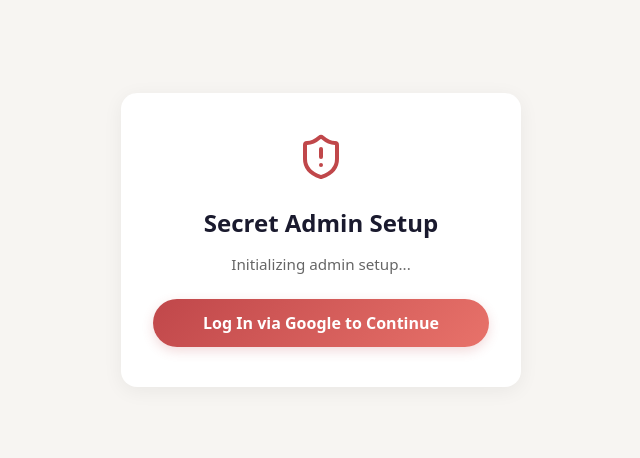
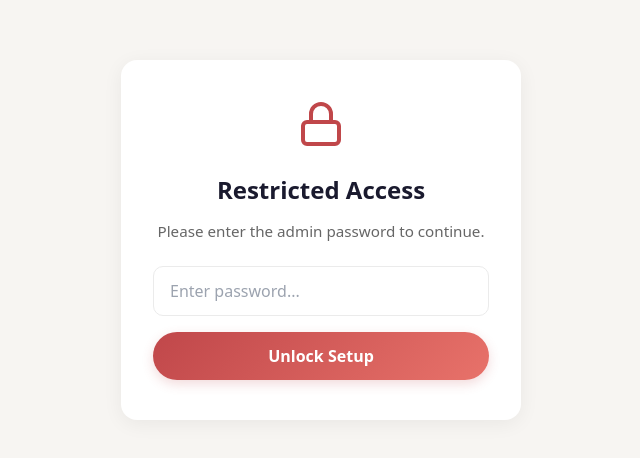
Before and after one commit to Campus-Food-Ordering-Platform/OrderUp, a React (Vite) app in the folder frontend/: page /admin/setup in a window 1280 px wide. Shown: the part 160-618 px from the top of the page, without its empty margins (319-959 px from the left). Built offline with nearby package versions, Linux system fonts and the light colour scheme.

Commit message:
Added admin login password

```diff
--- a/frontend/src/pages/admin/AdminSetupPage.jsx
+++ b/frontend/src/pages/admin/AdminSetupPage.jsx
@@ -1,15 +1,34 @@
 import { useEffect, useState } from 'react';
 import { useNavigate } from 'react-router-dom';
 import { useAuth0 } from '@auth0/auth0-react';
-import { ShieldAlert } from 'lucide-react';
+import { ShieldAlert, Lock } from 'lucide-react';
 
 export default function AdminSetupPage() {
   const { user, getAccessTokenSilently, isAuthenticated, loginWithRedirect, isLoading } = useAuth0();
   const navigate = useNavigate();
   const [status, setStatus] = useState('Initializing admin setup...');
 
+  // New states for the password gate
+  const [gatePassed, setGatePassed] = useState(
+    sessionStorage.getItem('admin_gate_passed') === 'true'
+  );
+  const [password, setPassword] = useState('');
+  const [error, setError] = useState('');
+
+  const handlePasswordSubmit = (e) => {
+    e.preventDefault();
+    if (password === 'SoftwareSlayers4Life') {
+      sessionStorage.setItem('admin_gate_passed', 'true');
+      setGatePassed(true);
+      setError('');
+    } else {
+      setError('Incorrect password. Access denied.');
+    }
+  };
+
   useEffect(() => {
-    if (isLoading || !isAuthenticated) return;
+    // Crucial: We must be authenticated, done loading, AND have passed the gate
+    if (isLoading || !isAuthenticated || !gatePassed) return;
 
     let mounted = true;
 
@@ -49,7 +68,7 @@ export default function AdminSetupPage() {
     return () => {
       mounted = false;
     };
-  }, [isLoading, isAuthenticated, user, getAccessTokenSilently, navigate]);
+  }, [isLoading, isAuthenticated, user, getAccessTokenSilently, navigate, gatePassed]);
 
   return (
     <div style={{
@@ -69,6 +88,61 @@ export default function AdminSetupPage() {
         maxWidth: '400px',
         width: '100%'
       }}>
+        {!gatePassed ? (
+          // --- PASSWORD GATE UI ---
+          <form onSubmit={handlePasswordSubmit}>
+            <Lock size={48} color="#C0474A" style={{ marginBottom: '1.5rem', display: 'inline-block' }} />
+            <h1 style={{ fontSize: '1.5rem', fontWeight: 800, color: '#1a1a2e', marginBottom: '0.75rem' }}>
+              Restricted Access
+            </h1>
+            <p style={{ color: '#666', fontSize: '0.95rem', marginBottom: '1.5rem', lineHeight: '1.5' }}>
+              Please enter the admin password to continue.
+            </p>
+
+            <input
+              type="password"
+              placeholder="Enter password..."
+              value={password}
+              onChange={(e) => setPassword(e.target.value)}
+              style={{
+                width: '100%',
+                padding: '12px 16px',
+                borderRadius: '10px',
+                border: '1.5px solid #EBEBEB',
+                fontSize: '1rem',
+                outline: 'none',
+                marginBottom: '1rem',
+                boxSizing: 'border-box'
+              }}
+            />
+
+            {error && (
+              <p style={{ color: '#C0474A', fontSize: '0.85rem', marginBottom: '1rem', fontWeight: 600 }}>
+                {error}
+              </p>
+            )}
+
+            <button
+              type="submit"
+              style={{
+                padding: '12px 24px',
+                background: 'linear-gradient(135deg, #C0474A 0%, #E8726A 100%)',
+                color: 'white',
+                border: 'none',
+                borderRadius: '2rem',
+                fontWeight: 700,
+                cursor: 'pointer',
+                width: '100%',
+                fontSize: '1rem',
+                boxShadow: '0 4px 12px rgba(192,71,74,0.2)'
+              }}
+            >
+              Unlock Setup
+            </button>
+          </form>
+        ) : (
+          // --- AUTH0 LOGIN & SETUP UI ---
+          <>
             <ShieldAlert size={48} color="#C0474A" style={{ marginBottom: '1.5rem', display: 'inline-block' }} />
             <h1 style={{ fontSize: '1.5rem', fontWeight: 800, color: '#1a1a2e', marginBottom: '0.75rem' }}>
               Secret Admin Setup
@@ -96,6 +170,8 @@ export default function AdminSetupPage() {
                 Log In via Google to Continue
               </button>
             )}
+          </>
+        )}
       </div>
     </div>
   );
--- a/frontend/src/pages/student/StudentDashboard.jsx
+++ b/frontend/src/pages/student/StudentDashboard.jsx
@@ -175,7 +175,7 @@ export default function StudentDashboard() {
       {/* ── Hero Banner ── */}
       <section style={{ margin: '16px', background: `linear-gradient(135deg, ${BRAND} 0%, #E8726A 100%)`, borderRadius: '18px', padding: '20px 24px', display: 'flex', justifyContent: 'space-between', alignItems: 'center' }}>
         <div>
-          <h1 style={{ color: 'white', fontSize: '1.3rem', fontWeight: 800, marginBottom: '4px' }}>{name}'s Dashboard</h1>
+          <h1 style={{ color: 'white', fontSize: '1.3rem', fontWeight: 800, marginBottom: '4px' }}>Hey there {name}!</h1>
           <p style={{ color: 'rgba(255,255,255,0.85)', fontSize: '0.85rem' }}>What are you craving today?</p>
         </div>
       </section>
```
Also changed, not shown: 1 other file (tests, documents, lock files or other folders). Lines whose indentation alone changed are shown as unchanged.
